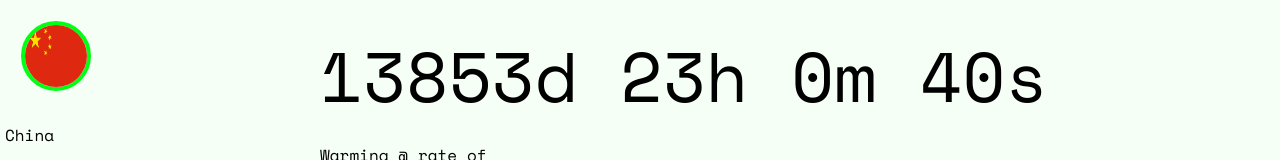
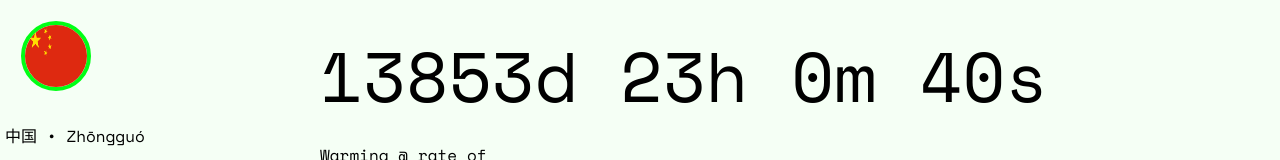
Before and after one commit to zero2050net/cn, a plain HTML site: page index.html in a window 1280 px wide. Shown: the top 160 px of the page. Drawn offline with nearby package versions, Linux system fonts and the light colour scheme; a web font is replaced by a local one.

Commit message:
Update index.html

```diff
--- a/index.html
+++ b/index.html
@@ -1,7 +1,7 @@
 <!DOCTYPE html>
 <html lang="en">
 <head>
-<title>China .• zero2060.net</title>
+<title>中国 • Zhōngguó .• zero2060.net</title>
 <link rel="preconnect" href="https://fonts.googleapis.com">
 <link rel="preconnect" href="https://fonts.gstatic.com" crossorigin>
 <link href="https://fonts.googleapis.com/css2?family=Space+Mono&display=swap" rel="stylesheet">
@@ -63,7 +63,7 @@ p4 {
 
 <div class="sidenav">
   <a href=""><img src="cn.png" alt="Avatar" class="avatar"></a>
-  <p>China</p>
+  <p>中国 • Zhōngguó</p>
   <p2><a href="https://parisagreement.zero2050.net" target="_blank">1.5°C Paris Agreement goal</a></p2>
 </div>
 
```
